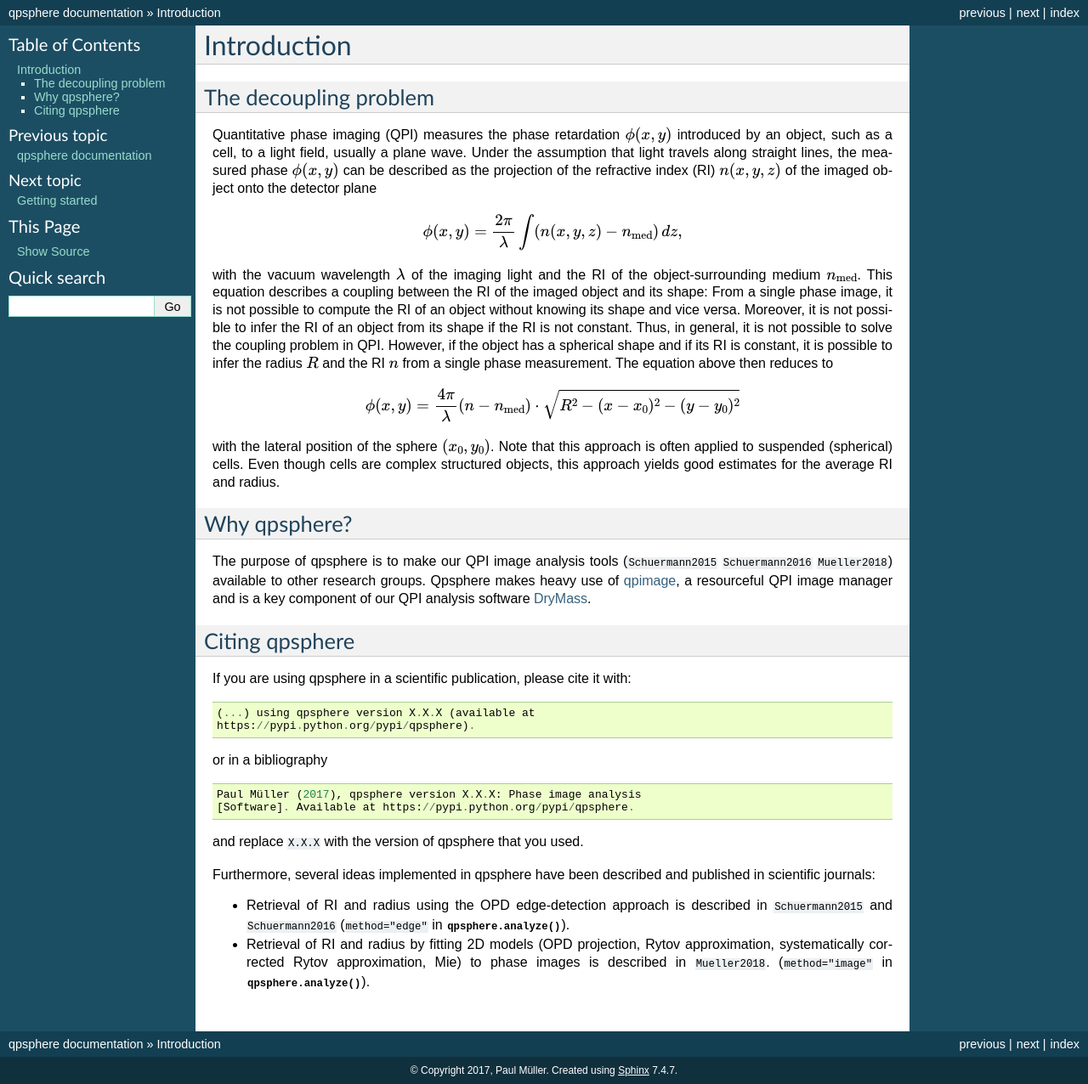
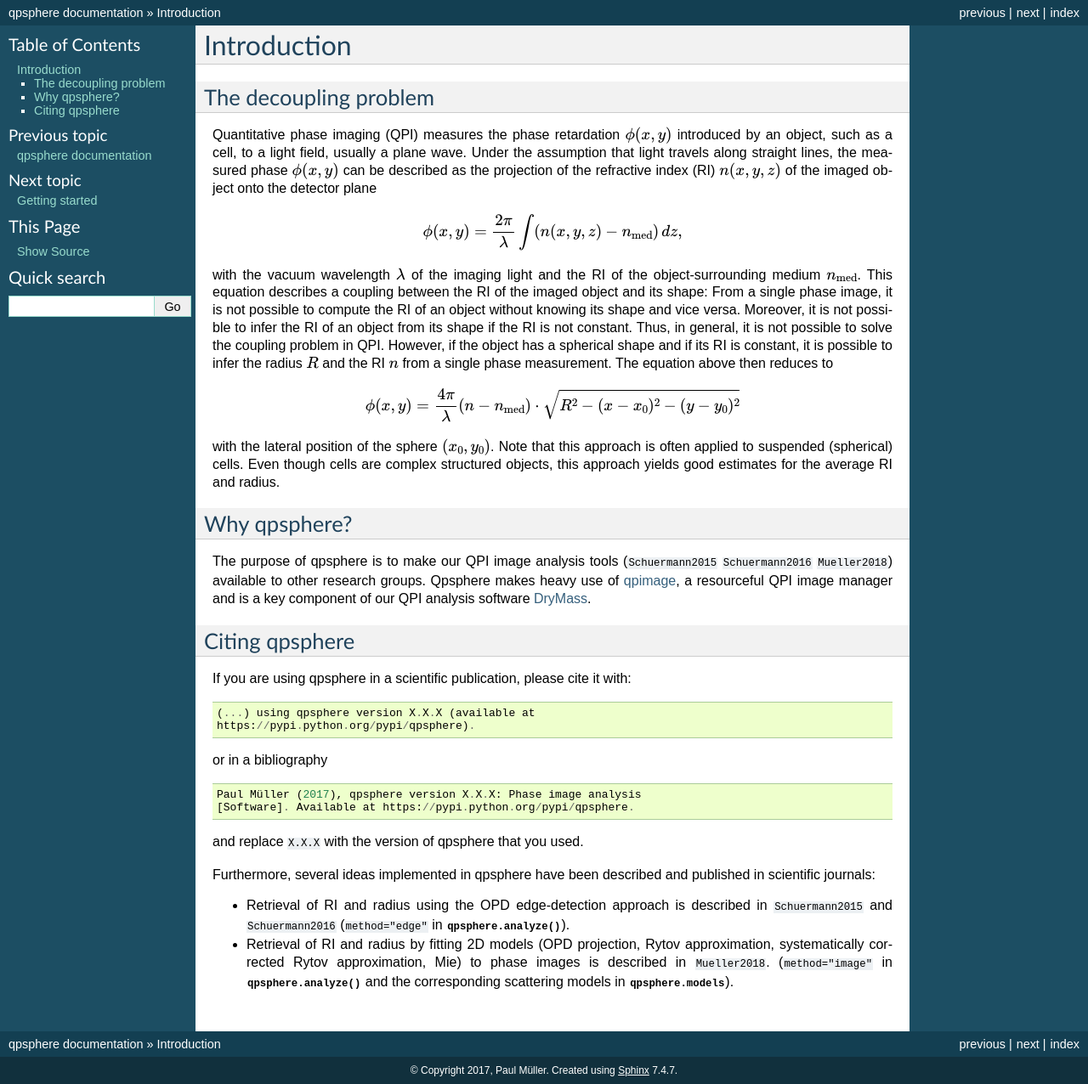
Before and after one commit to RI-imaging/qpsphere, a Sphinx documentation site: the page built from docs/sec_introduction.rst, in a window 1280 px wide. Shown: the whole page at 85% size. Built offline with Sphinx 7.4.7, drawn with Linux system fonts in a browser that asks for light colours; pages that are not in the unit, such as notebooks, are missing from menus; the version number could not be read and is left out; cross-references to code outside the pages are shown as plain code.

Commit message:
update docs

```diff
--- a/docs/sec_introduction.rst
+++ b/docs/sec_introduction.rst
@@ -78,4 +78,5 @@
 - Retrieval of RI and radius by fitting 2D models (OPD projection,
   Rytov approximation, systematically corrected Rytov approximation,
   Mie) to phase images is described in :cite:`Mueller2018`.
-  (``method="image"`` in :func:`qpsphere.analyze`).
+  (``method="image"`` in :func:`qpsphere.analyze` and the corresponding
+  scattering models in :mod:`qpsphere.models`).
```
